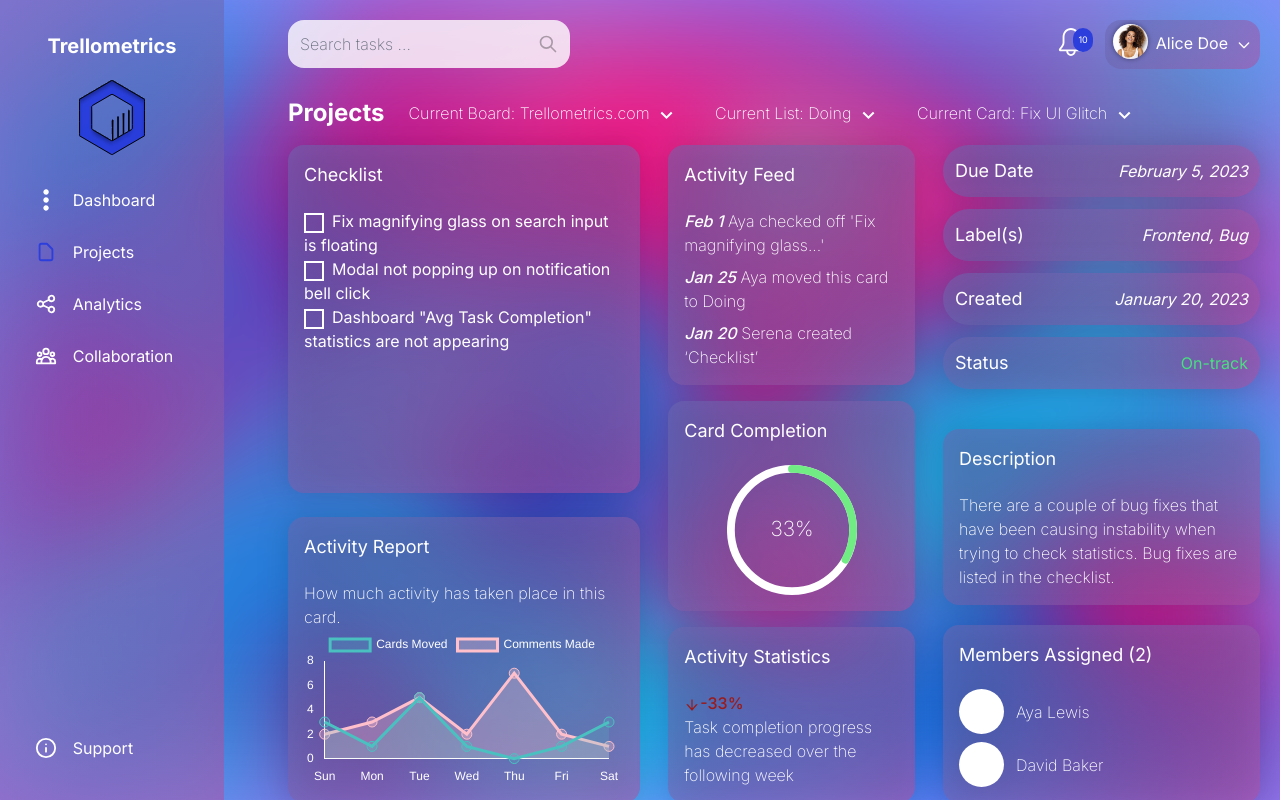
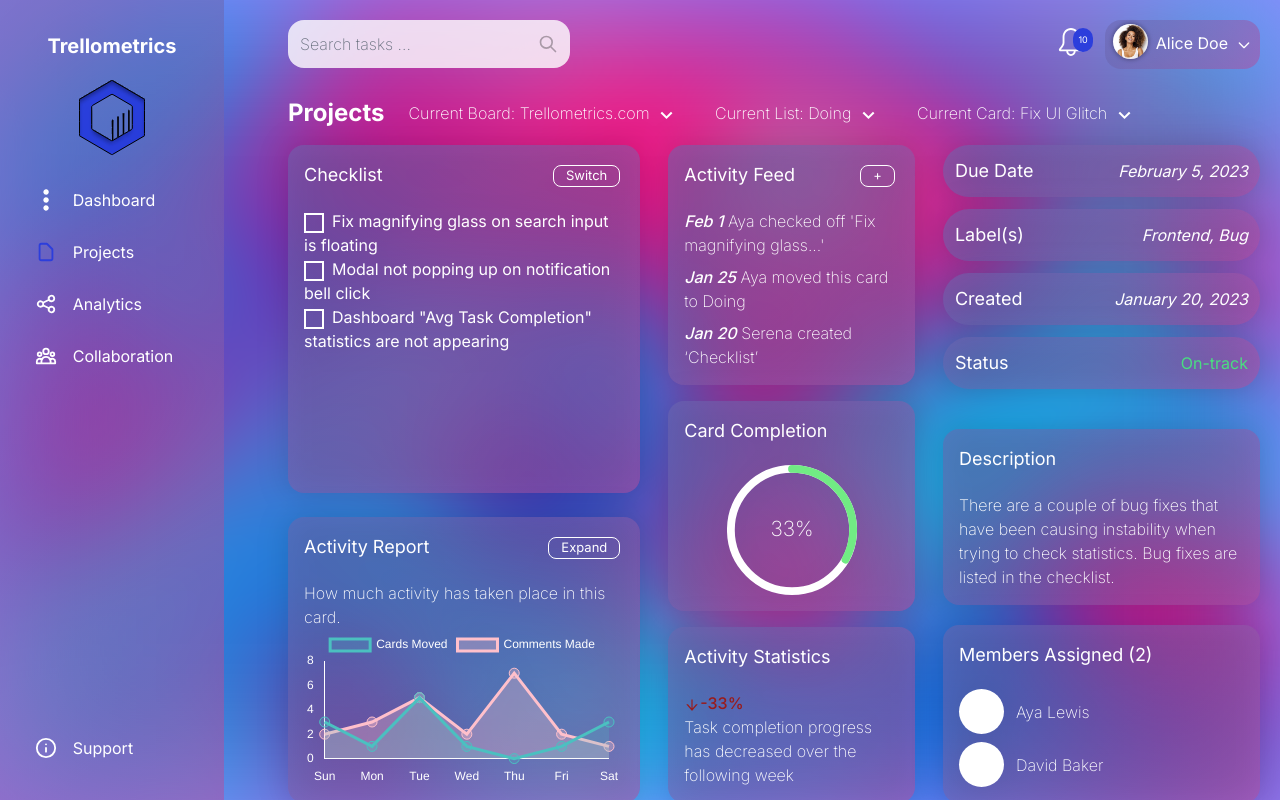
Before and after one commit to pixelRena/Trello-Dashboard, a Next.js app: page /projects in a window 1280 px wide. Built offline with nearby package versions, Linux system fonts and the light colour scheme.

Commit message:
Cleaned code structure of projectcards, added button UI to projectcards

```diff
--- a/components/projects-items/projects-cards.component.jsx
+++ b/components/projects-items/projects-cards.component.jsx
@@ -1,3 +1,4 @@
+import Button from "../buttons/button.component";
 import CardTemplate from "@/components/card-template/card-template.component";
 import ProjectsInfoCardTemplate from "@/components/card-template/projects-info-card-template.component";
 import Chart  from "chart.js/auto";
@@ -33,9 +34,12 @@ export default function ProjectsCards() {
     }
 
     return(
-        <div className="lg:m-auto mt-24 flex flex-col-reverse lg:flex-row gap-x-7 h-full w-full justify-around">
+        <div className="mt-24 flex flex-col-reverse gap-x-7 h-full w-full justify-around lg:flex-row lg:m-auto">
                 <div className="flex flex-col py-3 gap-6 w-full">
                     <CardTemplate title="Checklist" additionalClasses="h-full">
+                        <div className="absolute top-4 right-5 flex-row gap-4 lg:top-5 lg:flex">
+                            <Button>Switch</Button>
+                        </div>
                         <form className="h-full flex flex-col">
                             <div>
                                 <input className="form-checkbox bg-transparent rounded-none border-2 border-white outline-none checked:border-white checked:bg-transparent h-5 w-5  focus:ring-transparent focus:border-none focus:outline-none focus:text-transparent hover:text-white/[.4]" type="checkbox"/>
@@ -52,6 +56,9 @@ export default function ProjectsCards() {
                         </form>
                     </CardTemplate>
                     <CardTemplate title="Activity Report" additionalClasses="w-full h-fit">
+                        <div className="absolute hidden top-5 right-5 lg:flex flex-row">
+                            <Button>Expand</Button>
+                        </div>
                         <div className="font-extralight">How much activity has taken place in this card.</div>
                         <div className="w-[99%] h-[100%]">
                             <Line data={data} options={options}/>
@@ -62,6 +69,9 @@ export default function ProjectsCards() {
 
                 <div className="flex flex-col py-3 gap-4 w-full lg:w-[70%] justify-between">
                     <CardTemplate title="Activity Feed" additionalClasses="h-full" additionalContentClasses="flex flex-col gap-2">
+                        <div className="absolute top-4 right-5 flex-row gap-4 lg:top-5 lg:flex">
+                            <Button>+</Button>
+                        </div>
                         <div><span className="italic font-medium">Feb 1</span> Aya checked off 'Fix magnifying glass...'</div>
                         <div><span className="italic font-medium">Jan 25</span> Aya moved this card to Doing</div>
                         <div><span className="italic font-medium">Jan 20</span> Serena created ‘Checklist’</div>
```
